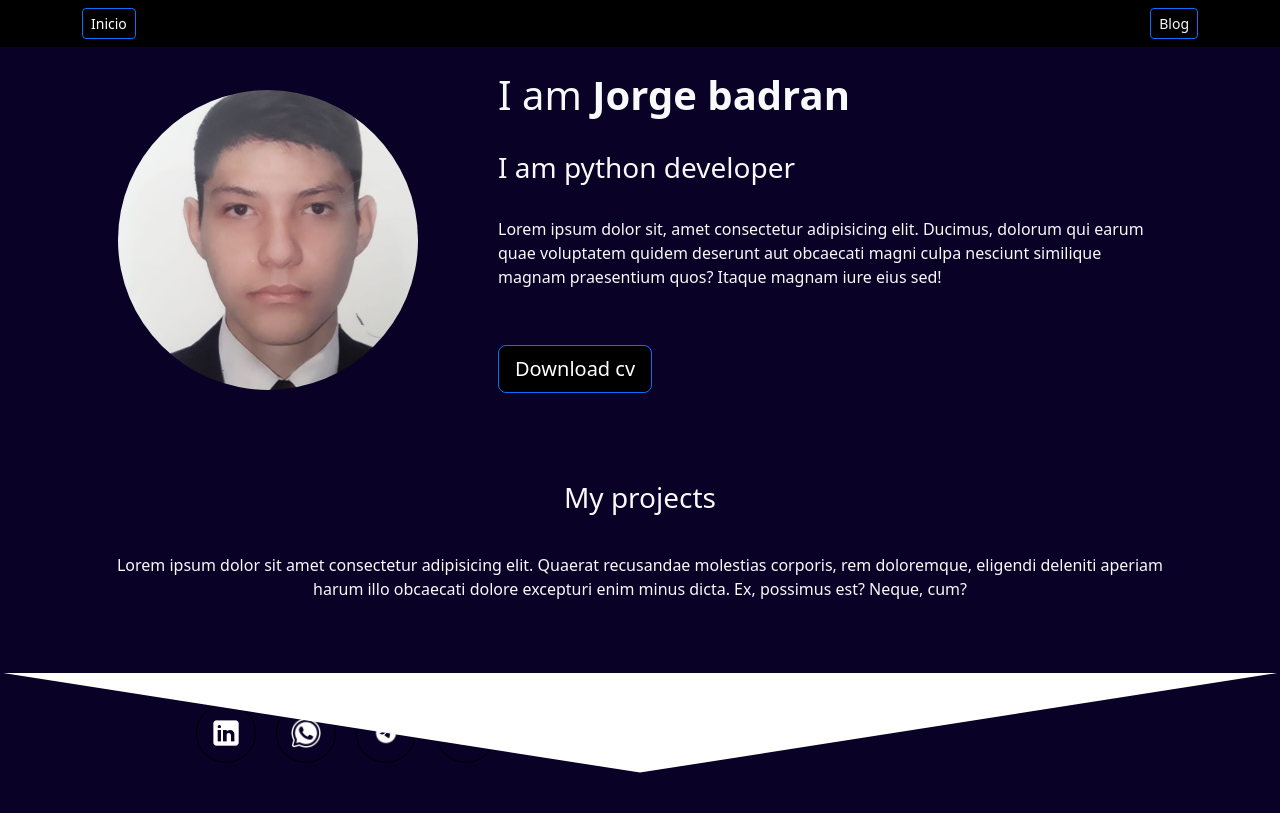
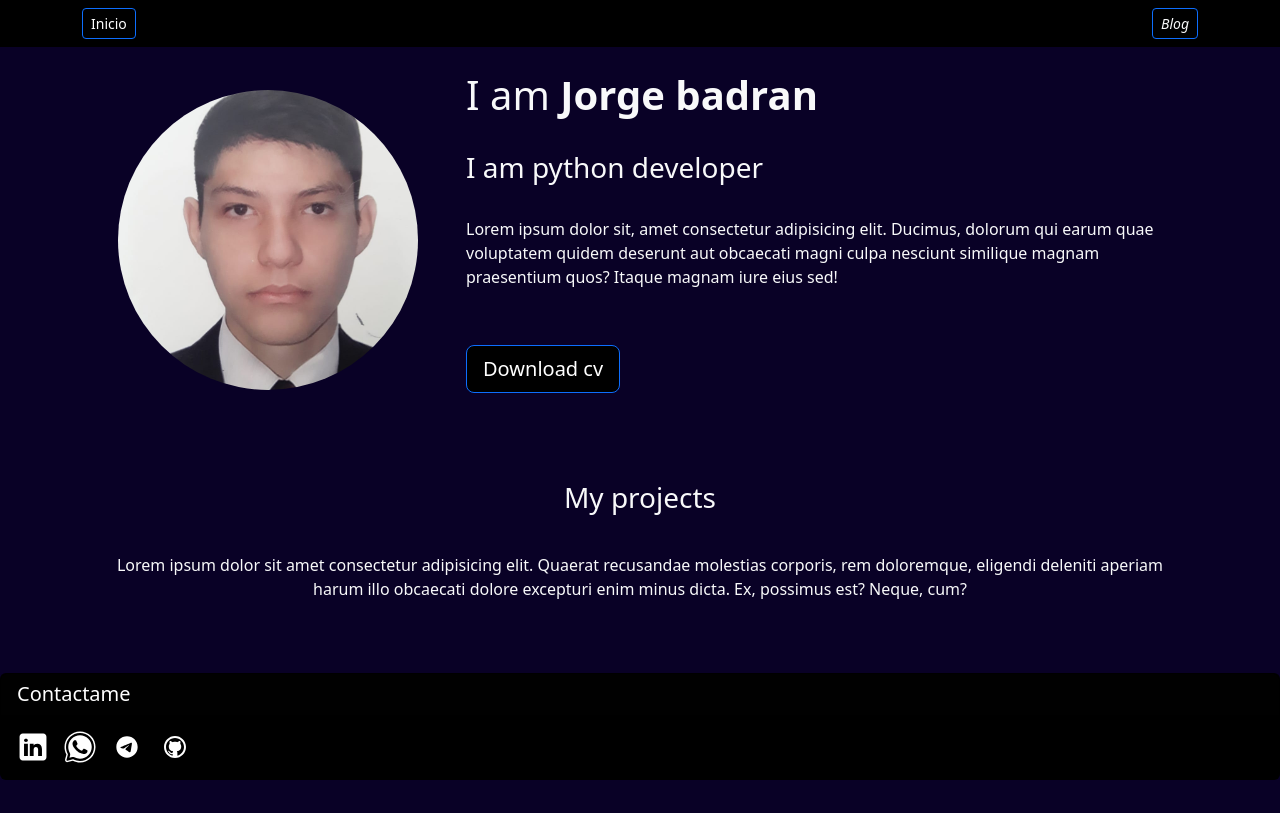
Before and after one commit to JorgeBadran/Portafolio, a Django app: page / in a window 1280 px wide. After the commit the page ends 780 px from the top, so only its background shows below. Run offline with Django 4.2, Linux system fonts and the light colour scheme; data that the repository does not hold is empty.

Commit message:
Agrego actualizo el footer de la pagina, agregue redes sociales

```diff
--- a/portafolio/static/main.css
+++ b/portafolio/static/main.css
@@ -13,77 +13,17 @@ header {
     align-items: center;
 }
 
-.text-container {
-    padding: 0 2rem;
+.footer__social {
+    display: flex;
+    justify-content: space-between;
 }
 
-/* Footer */
-
-.footer{
-    position: relative;
-    --padding-container: 160px 0 50px ;
-
+.footer__icon {
+    width: 32px;
+    height: 32px;
+    margin-right: 10px;
 }
 
-
-.footer::before{
-    content: "";
-    position: absolute;
-    width: 100%;
-    height: 100px;
-    background: #fff;
-    top: 0;
-    left: 0;
-    clip-path: polygon(0 0, 100% 0, 50% 100%);
-
+.link {
+    text-decoration: none;
 }
-
-.footer__contact{
-    display: grid;
-    grid-template-columns: repeat(2, 1fr);
-    gap: 20px;
-    place-items: center;
-    margin-bottom: 30px;
-}
-
-.footer__copy{
-    margin: 20px 0;
-    font-weight: 300;
-}
-
-.footer__social{
-    display: flex;
-    padding-top: 30px;
-    flex-wrap: wrap;
-}
-
-.footer__link{
-    width: 60px;
-    height: 60px;
-    border: 1px solid #000;
-    border-radius: 50%;
-    margin-right: 20px;
-    margin-bottom: 20px;
-    display: flex;
-    justify-content: center;
-    align-items: center;
-}
-
-.footer__icon{
-    width: 30px;
-}
-
-
-.footer__picture{
-    margin: 0;
-}
-
-.footer__img{
-    width: 100%;
-}
-
-.footer__copyright{
-    padding-top: 30px;
-    border-top: 2px solid #918484;
-    text-align: center;
-}
--- a/portafolio/templates/partials/footer.html
+++ b/portafolio/templates/partials/footer.html
@@ -1,9 +1,40 @@
 {% load static %}
 
+<div class="card bg-black text-white">
+    <div class="card-header h5 mb-0 font-weight-bold">
+        Contactame
+    </div>
+    <div class="card-body">
+        <blockquote class="blockquote mb-0">
+            <a href="https://acortar.link/8L2zLI" class="footer__link text-decoration-none">
+                <img src="{% static 'portafolio/logos/icons8-linkedin.svg' %}" class="footer__icon">
+            </a>
+            <a href="https://wa.link/ovfy98" class="footer__link text-decoration-none">
+                <img src="{% static 'portafolio/logos/icons8-whatsapp.svg' %}" class="footer__icon">
+            </a>
+            <a href="https://t.me/JorgeBadran" class="footer__link text-decoration-none">
+                <img src="{% static 'portafolio/logos/icons8-telegram.svg' %}" class="footer__icon">
+            </a>
+            <a href="https://github.com/JorgeBadran" class="footer__link text-decoration-none">
+                <img src="{% static 'portafolio/logos/icons8-github.svg' %}" class="footer__icon">
+            </a>
+        </blockquote>
+    </div>
+</div>
 
-{% block footer %}
 
-<div class="footer">
+
+<!--
+</a>
+<a href="https://github.com/JorgeBadran" class="">
+    <img src="{% static 'portafolio/logos/icon' %}" alt="">
+
+</a>
+-->
+
+
+<!--
+    <div class="footer">
     <div class="footer__container container">
 
         <div class="footer__contact">
@@ -11,28 +42,20 @@
 
                 <div class="footer__social">
                     <a href="https://acortar.link/8L2zLI" class="footer__link">
-                       <img src="{% static 'portafolio/logos/icons8-linkedin-50.png' %}" class="footer__icon">
+                        <img src="{% static 'portafolio/logos/icons8-linkedin.svg' %}" class="footer__icon">
                     </a>
                     <a href="https://wa.link/ovfy98" class="footer__link">
-                       <img src="{% static 'portafolio/logos/icons8-whatsapp-64.png' %}" class="footer__icon">
+                        <img src="{% static 'portafolio/logos/icons8-whatsapp.svg' %}" class="footer__icon">
                     </a>
                     <a href="https://t.me/JorgeBadran" class="footer__link">
-                       <img src="{% static 'portafolio/logos/icons8-telegram-64.png' %}" class="footer__icon">
+                        <img src="{% static 'portafolio/logos/icons8-telegram.svg' %}" class="footer__icon">
                     </a>
                     <a href="https://github.com/JorgeBadran" class="footer__link">
-                       <img src="{% static 'portafolio/logos/icons8-github-64.png' %}" class="footer__icon">
+                        <img src="{% static 'portafolio/logos/icons8-github.svg' %}" class="footer__icon">
                     </a>
                 </div>
             </div>
         </div>
     </div>
 </div>
-
-{% endblock footer %}
-<!--
-</a>
-<a href="https://github.com/JorgeBadran" class="">
-    <img src="{% static 'portafolio/logos/icon' %}" alt="">
-
-</a>
--->
+ -->
--- a/portafolio/templates/partials/navbar.html
+++ b/portafolio/templates/partials/navbar.html
@@ -9,7 +9,7 @@
     <div class="collapse navbar-collapse" id="navbarNav">
       <ul class="navbar-nav ms-auto">
         <li class="nav-item">
-        <a class="btn btn-primary btn-sm bg-black fst-ital text-light" href="{% url 'blog:posts' %}">Blog</a>
+        <a class="btn btn-primary btn-sm bg-black fst-italic text-light" href="{% url 'blog:posts' %}">Blog</a>
         </li>
       <!--
         <li class="nav-item d-flex align-items-center">
```
Also changed, not shown: portafolio/static/portafolio/logos/icons8-linkedin.svg (added), portafolio/static/portafolio/logos/icons8-telegram.svg (added), portafolio/static/portafolio/logos/icons8-whatsapp.svg (added).
